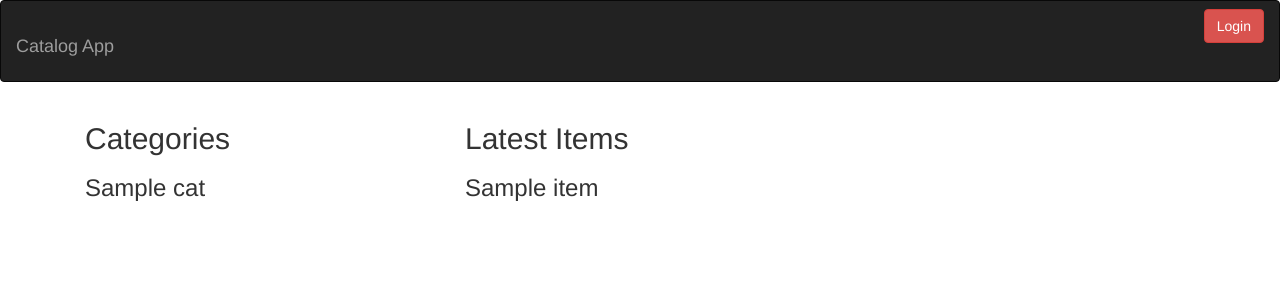
After one commit to cecilenguyen/CatalogApp, a Flask app: template templates/homepage.html in a window 1280 px wide. The commit adds this page. Shown: the top 300 px of the page. Run offline with Flask 2, Linux system fonts and the light colour scheme; the template is opened without the code that fills it: most values are stand-ins (such as "Sample title", 1, 10 or a date in 2020); some libraries are stand-ins or nearby versions.

Commit message:
home template and routes for getting all categories and latest items

```diff
--- a/app.py
+++ b/app.py
@@ -1,9 +1,9 @@
 # create flask app
-from flask import Flask
+from flask import Flask, render_template
 app = Flask(__name__)
 
 # add database to application
-from sqlalchemy import create_engine
+from sqlalchemy import create_engine, desc
 from sqlalchemy.orm import sessionmaker
 from database_setup import Base, Category, Item
 
@@ -18,27 +18,31 @@ session = DBSession()
 @app.route('/catalog')
 def getCatalog():
     category = session.query(Category)
+    item = session.query(Item).order_by(desc(Item.date)).limit(5)
+    return render_template('homepage.html', category=category, item=item)
+
+# get all items for specific category
+@app.route('/catalog/<path:category>')
+def getCategory(category):
+    category = session.query(Category).filter_by(name=category).first()
+    items = session.query(Item).filter_by(category_id = category.id)
     output = ''
-    for cat in category:
-        output += cat.name
-        output += '</br>'
-        items = session.query(Item).filter_by(category_id = cat.id)
-        for i in items:
-            output += i.name
-            output += '</br>'
+    for i in items:
+        output += i.name
         output += '</br>'
     return output
 
 
-# get all items for specific category
-@app.route('/catalog/<path:category_name>')
-def getCategory(category):
-    print()
-
 # get single item
 @app.route('/catalog/<path:category>/<path:item>')
 def getItem(category, item):
-    print()
+    category = session.query(Category).filter_by(name=category).first()
+    item = session.query(Item).filter_by(category_id=category.id, name=item).first()
+    output = ''
+    output += item.name + '</br>'
+    output += item.description
+    return output
+
 
 ####### Add routes #######
 
@@ -46,11 +50,21 @@ def getItem(category, item):
 @app.route('/catalog/addCategory', methods=['GET','POST'])
 def addCategory():
     print()
+    # category = Category(id=1, name="Soccer")
+    # session.add(category)
+    # session.commit()
 
 # add an item
 @app.route('/catalog/addItem', methods=['GET','POST'])
 def addItem():
     print()
+    # item5 = Item(
+    #             name="Jersey",
+    #             category_id="2",
+    #             description="Limited edition jersey for local team.",
+    #             date=datetime.datetime.now())
+    # session.add(item5)
+    # session.commit()
 ####### Add routes #######
 
 
--- /dev/null
+++ b/templates/homepage.html
@@ -0,0 +1,22 @@
+{% extends "index.html" %}
+{% block content %}
+<!-- main content -->
+<section class="container">
+	<!-- list all categories -->
+	<div class="col-md-4 leftCol">
+		<h2>Categories</h2>
+		{% for cat in category %}
+		<h3>{{ cat.name }}</h3>
+		{% endfor %}
+	</div>
+
+	<!-- list latest items -->
+	<div class="col-md-8 rightCol">
+		<h2>Latest Items</h2>
+		{% for i in item %}
+		<h3>{{ i.name }}</h3>
+		{% endfor %}
+	</div>
+</section>
+
+{% endblock %}
--- a/index.html
+++ b/templates/index.html
@@ -22,15 +22,8 @@
   </div>
 </nav>
 
-<!-- main content -->
-<main class="container">
-	<div class="col-md-4 leftCol">
-		<h2>Categories</h2>
-	</div>
-	<div class="col-md-8 rightCol">
-		<h2>Latest Items</h2>
-	</div>
-</main>
+{% block content %}
+{% endblock %}
 
 </body>
 
```
Also changed, not shown: 1 other file.
